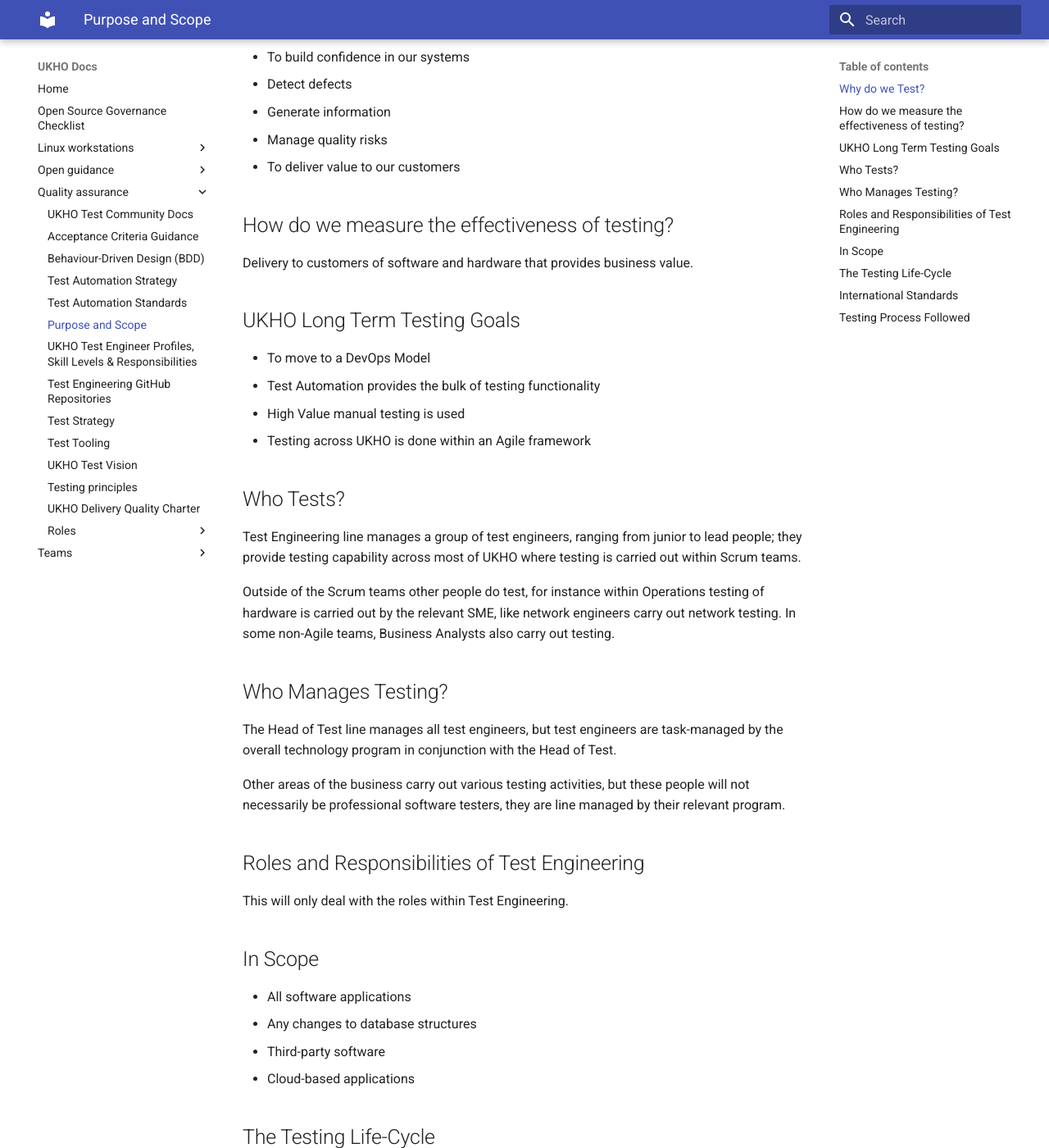
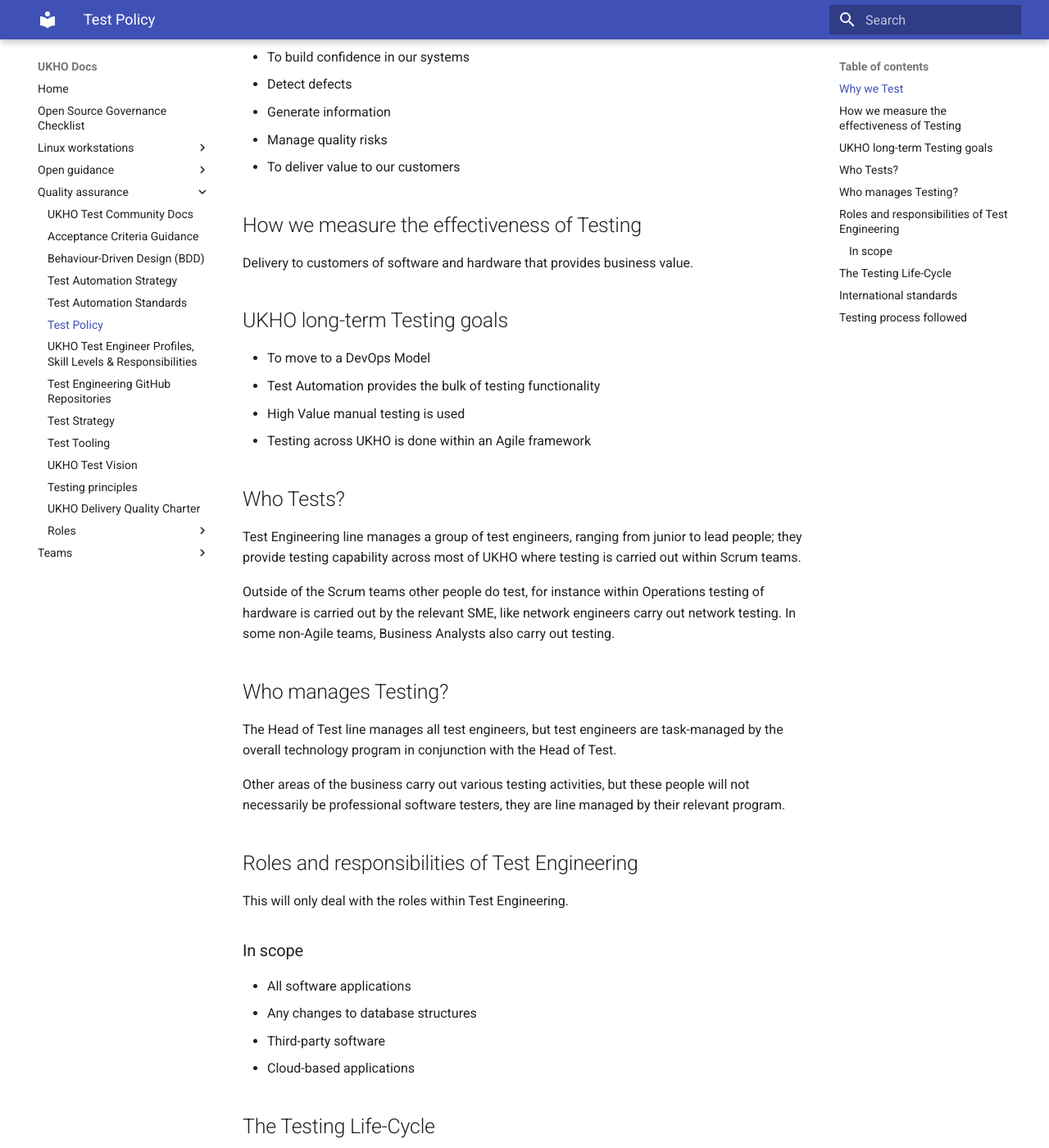
Before and after one commit to UKHO/docs, an MkDocs documentation site: the page built from docs/quality-assurance/test-policy.md, in a window 1280 px wide and 1400 px high, scrolled down 265 px. Shown: the whole window at 82% size. Built offline with MkDocs 1.6.1 and Material for MkDocs 9.7.7, drawn with Linux system fonts in a browser that asks for light colours; some of the changed text lies outside the part shown.

Commit message:
Re-titled and reduced shoutiness of headings

```diff
--- a/docs/quality-assurance/test-policy.md
+++ b/docs/quality-assurance/test-policy.md
@@ -1,8 +1,8 @@
-# Purpose and Scope
+# Test Policy
 
 The purpose of this document is to communicate the policy for UKHO for testing of new software, updates, hardware and other related changes.
 
-## Why do we Test?
+## Why we Test
 
 * To build confidence in our systems
 * Detect defects
@@ -10,11 +10,11 @@ The purpose of this document is to communicate the policy for UKHO for testing o
 * Manage quality risks
 * To deliver value to our customers
 
-## How do we measure the effectiveness of testing?
+## How we measure the effectiveness of Testing
 
 Delivery to customers of software and hardware that provides business value.
 
-## UKHO Long Term Testing Goals
+## UKHO long-term Testing goals
 
 * To move to a DevOps Model
 * Test Automation provides the bulk of testing functionality
@@ -27,17 +27,17 @@ Test Engineering line manages a group of test engineers, ranging from junior to
 
 Outside of the Scrum teams other people do test, for instance within Operations testing of hardware is carried out by the relevant SME, like network engineers carry out network testing. In some non-Agile teams, Business Analysts also carry out testing.
 
-## Who Manages Testing?
+## Who manages Testing?
 
 The Head of Test line manages all test engineers, but test engineers are task-managed by the overall technology program in conjunction with the Head of Test.
 
 Other areas of the business carry out various testing activities, but these people will not necessarily be professional software testers, they are line managed by their relevant program.
 
-## Roles and Responsibilities of Test Engineering
+## Roles and responsibilities of Test Engineering
 
 This will only deal with the roles within Test Engineering.
 
-## In Scope
+### In scope
 
 * All software applications
 * Any changes to database structures
@@ -54,10 +54,10 @@ There are sub-policies that cover the Agile and Non-Agile methods as well as sec
 
 The test guidance within the ADGF provides guidance/support for all teams that will carry out testing across UKHO.
 
-## International Standards
+## International standards
 
 Our baseline for standards is [ISO/IEC 29119](http://www.softwaretestingstandard.org/).
 
-## Testing Process Followed
+## Testing process followed
 
 UKHO follows the fundamental test process as defined by ISTQB.
```
